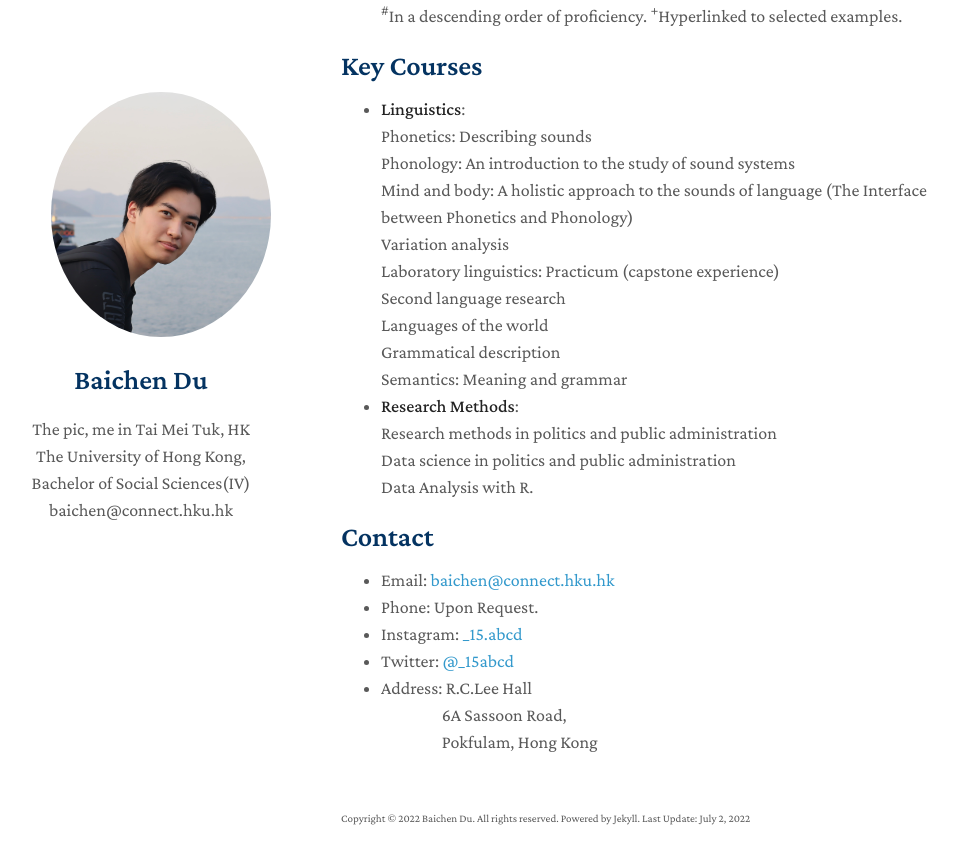
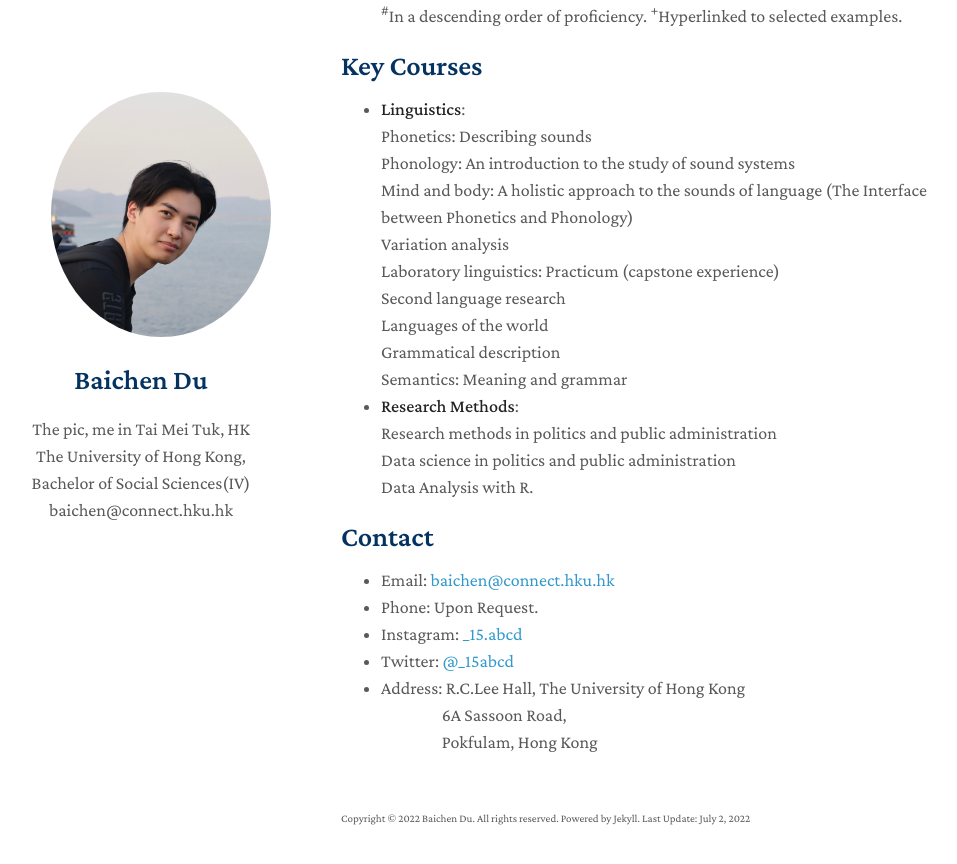
Before and after one commit to AlbertBaichenDu/AlbertBaichenDu.github.io, a Jekyll site: the page built from index.md, in a window 1280 px wide and 900 px high, scrolled down 3103 px. Shown: the top 864 px of the window, without its empty margins (129-1086 px from the left). Built offline with Jekyll 4.4.1, drawn with Linux system fonts in a browser that asks for light colours; nearby versions of some CDN libraries; a style sheet for code colours, icons or effects is not loaded; our own code applies the rules of GitHub Pages for plain Markdown files.

Commit message:
Update index.md

```diff
--- a/index.md
+++ b/index.md
@@ -172,7 +172,7 @@ layout: homepage
 <!--- - Github: [AlbertBaichenDu](https://github.com/AlbertBaichenDu) --->
 - Instagram: [\_15.abcd](https://www.instagram.com/_15.abcd/)
 - Twitter: [@\_15abcd](https://twitter.com/_15abcd)
-- Address: R.C.Lee Hall
+- Address: R.C.Lee Hall, The University of Hong Kong
            <br>
            &nbsp;&nbsp;&nbsp;&nbsp;&nbsp;&nbsp;&nbsp;&nbsp;&nbsp;&nbsp;&nbsp;&nbsp;&nbsp;&nbsp;&nbsp;&nbsp;&nbsp;&nbsp;6A Sassoon Road,
            <br>
```
